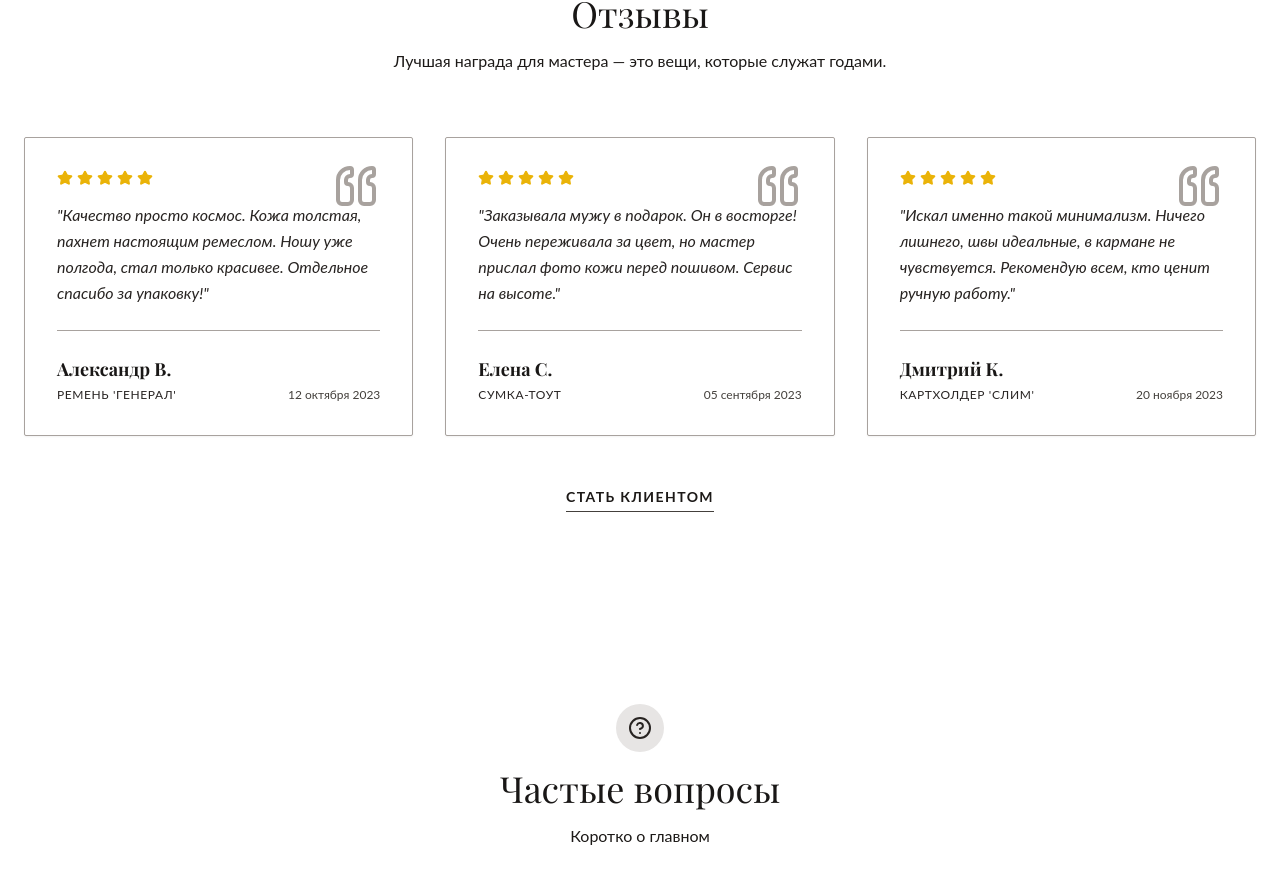
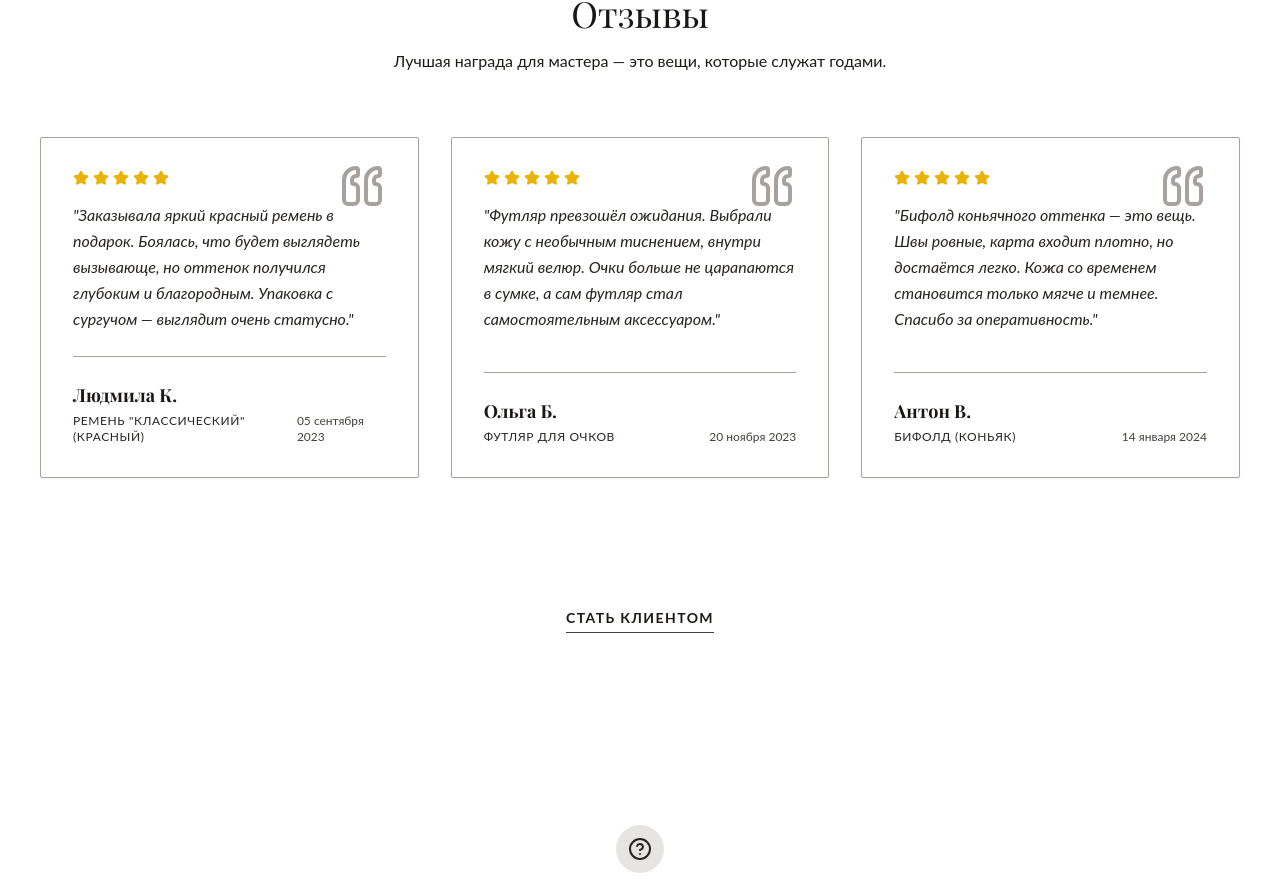
Before and after one commit to Slashtore/bsvleather, a React (Vite) app: page / in a window 1280 px wide. Shown: the part 6227-7121 px from the top of the page. Built offline with nearby package versions, Linux system fonts and the light colour scheme.

Commit message:
fix: testimonials carousel - smooth infinite loop, fixed borders and layout

```diff
--- a/components/Testimonials.tsx
+++ b/components/Testimonials.tsx
@@ -1,4 +1,4 @@
-import React from 'react';
+import React, { useState, useEffect } from 'react';
 import { Star, Quote } from 'lucide-react';
 
 interface TestimonialsProps {
@@ -9,29 +9,61 @@ export const Testimonials: React.FC<TestimonialsProps> = ({ onBecomeClient }) =>
   const reviews = [
     {
       id: 1,
-      name: "Александр В.",
-      product: "Ремень 'Генерал'",
-      text: "Качество просто космос. Кожа толстая, пахнет настоящим ремеслом. Ношу уже полгода, стал только красивее. Отдельное спасибо за упаковку!",
+      name: "Александр К.",
+      product: "Ремень \"Классический\" (коричневый)",
+      text: "Кожа плотная, с приятным матовым финишем. Ношу каждый день уже 4 месяца — потёртостей нет, только благородная патина. Пряжка держит чётко, не люфтит.",
       rating: 5,
       date: "12 октября 2023"
     },
     {
       id: 2,
-      name: "Елена С.",
-      product: "Сумка-тоут",
-      text: "Заказывала мужу в подарок. Он в восторге! Очень переживала за цвет, но мастер прислал фото кожи перед пошивом. Сервис на высоте.",
+      name: "Людмила К.",
+      product: "Ремень \"Классический\" (красный)",
+      text: "Заказывала яркий красный ремень в подарок. Боялась, что будет выглядеть вызывающе, но оттенок получился глубоким и благородным. Упаковка с сургучом — выглядит очень статусно.",
       rating: 5,
       date: "05 сентября 2023"
     },
     {
       id: 3,
-      name: "Дмитрий К.",
-      product: "Картхолдер 'Слим'",
-      text: "Искал именно такой минимализм. Ничего лишнего, швы идеальные, в кармане не чувствуется. Рекомендую всем, кто ценит ручную работу.",
+      name: "Ольга Б.",
+      product: "Футляр для очков",
+      text: "Футляр превзошёл ожидания. Выбрали кожу с необычным тиснением, внутри мягкий велюр. Очки больше не царапаются в сумке, а сам футляр стал самостоятельным аксессуаром.",
       rating: 5,
       date: "20 ноября 2023"
+    },
+    {
+      id: 4,
+      name: "Антон В.",
+      product: "Бифолд (коньяк)",
+      text: "Бифолд коньячного оттенка — это вещь. Швы ровные, карта входит плотно, но достаётся легко. Кожа со временем становится только мягче и темнее. Спасибо за оперативность.",
+      rating: 5,
+      date: "14 января 2024"
     }
   ];
+
+  const carouselItems = [...reviews.slice(-2), ...reviews, ...reviews.slice(0, 3)];
+
+  const [currentIndex, setCurrentIndex] = useState(2);
+  const [isPaused, setIsPaused] = useState(false);
+  const [disableTransition, setDisableTransition] = useState(false);
+
+  useEffect(() => {
+    if (isPaused) return;
+    const timer = setInterval(() => {
+      setCurrentIndex(prev => prev + 1);
+    }, 5000);
+    return () => clearInterval(timer);
+  }, [isPaused]);
+
+  const handleTransitionEnd = () => {
+    if (currentIndex >= carouselItems.length - 3) {
+      setDisableTransition(true);
+      setTimeout(() => {
+        setCurrentIndex(2);
+        setTimeout(() => setDisableTransition(false), 50);
+      }, 50);
+    }
+  };
 
   return (
     <section className="py-24 bg-leather-50 border-t border-leather-200">
@@ -43,9 +75,27 @@ export const Testimonials: React.FC<TestimonialsProps> = ({ onBecomeClient }) =>
           </p>
         </div>
 
-        <div className="grid grid-cols-1 md:grid-cols-3 gap-8">
-          {reviews.map((review) => (
-            <div key={review.id} className="bg-white p-8 rounded-sm shadow-sm hover:shadow-lg transition-shadow duration-300 relative border border-leather-200 flex flex-col h-full">
+        {/* 🔥 Контейнер: строгий overflow-hidden, без padding/margin хаков */}
+        <div className="relative overflow-hidden min-h-[420px]">
+          <div
+            className="flex"
+            style={{
+              transform: `translateX(-${currentIndex * 33.333}%)`,
+              transition: disableTransition ? 'none' : 'transform 0.7s ease-in-out'
+            }}
+            onTransitionEnd={handleTransitionEnd}
+          >
+            {carouselItems.map((review, idx) => (
+              <div
+                key={`${review.id}-${idx}`}
+                // 🔥 КЛЮЧ: w-1/3 (ровно 33.333%) + px-4 создаёт отступы ВНУТРИ ширины
+                className="w-1/3 flex-shrink-0 px-4"
+              >
+                <div
+                  className="bg-white p-8 rounded-sm shadow-sm hover:shadow-lg transition-shadow duration-300 relative border border-leather-200 flex flex-col h-full"
+                  // 🔥 Фикс размытия границ при анимации
+                  style={{ backfaceVisibility: 'hidden', WebkitBackfaceVisibility: 'hidden' }}
+                >
                   <div className="absolute top-6 right-8 text-leather-200">
                     <Quote size={48} className="transform rotate-180" />
                   </div>
@@ -70,7 +120,9 @@ export const Testimonials: React.FC<TestimonialsProps> = ({ onBecomeClient }) =>
                     </div>
                   </div>
                 </div>
+              </div>
             ))}
+          </div>
         </div>
 
         <div className="text-center mt-12">
```
Lines whose indentation alone changed are shown as unchanged.
